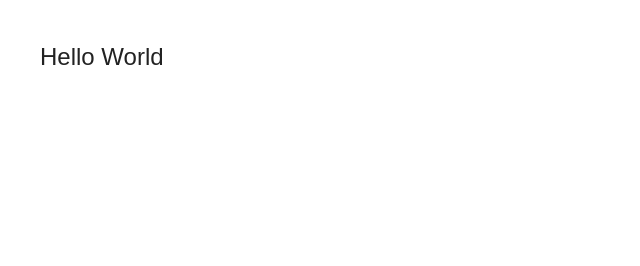
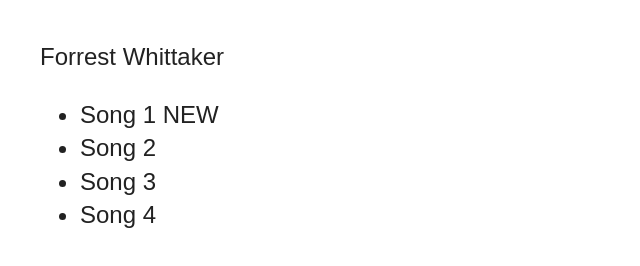
Before and after one commit to JacobLayton/backbone-udemy, a plain HTML site: page index.html in a window 1280 px wide. Shown: the whole page, without its empty margins (0-640 px from the left). Drawn offline with Linux system fonts and the light colour scheme.

Commit message:
Collection views being rendered to the screen

```diff
--- a/index.html
+++ b/index.html
@@ -14,7 +14,8 @@
     <script src="js/lib/modernizr-2.6.2.min.js"></script>
   </head>
   <body>
-    <div id="container"></div>
+    <div id="song"></div>
+    <ul id="songs"></ul>
     <script src="js/lib/jquery-min.js"></script>
     <script src="js/lib/underscore-min.js"></script>
     <script src="js/lib/backbone-min.js"></script>
--- a/js/main.js
+++ b/js/main.js
@@ -30,6 +30,7 @@ var Instrumental = Song.extend({
 // Instantiate new Song model called song
 var song = new Song({
   artist: "Borther Ali",
+  title: "Forrest Whittaker",
   publishYear: 2003,
 });
 
@@ -95,26 +96,55 @@ songs.each(function (song) {
 
 // ===================== VIEWS ====================== //
 
+// var SongView = Backbone.View.extend({
+//   tagName: "span", // Changes element type
+
+//   className: "song", // adds classname
+
+//   id: "1234", // Adds Id
+
+//   attributes: {
+//     "data-genre": "Jazz", // adds html5 data attributes
+//   },
+
+//   render: function () {
+//     this.$el.html("Hello World"); // this.$el is jquery object that conatins the views dom element
+//     // .html is a jquery method to display "hello world" on the view
+//     return this; // returns a reference to the view, this helps chain method calls
+//   },
+// });
+
+// var songView = new SongView(); // When instantiating the view, specify which dom element it's attached to
+// // songView.render();  // The render method is chained into the line below
+
+// $("#container").html(songView.render().$el); // jQuery slector to get the container element
+// // then using the html method to insert the view's dom element inside the conatiner
+
 var SongView = Backbone.View.extend({
-  tagName: "span", // Changes element type
-
-  className: "song", // adds classname
-
-  id: "1234", // Adds Id
-
-  attributes: {
-    "data-genre": "Jazz", // adds html5 data attributes
-  },
+  // model view
+  tagName: "li",
 
   render: function () {
-    this.$el.html("Hello World"); // this.$el is jquery object that conatins the views dom element
-    // .html is a jquery method to display "hello world" on the view
-    return this; // returns a reference to the view, this helps chain method calls
+    this.$el.html(this.model.get("title"));
+
+    return this;
   },
 });
 
-var songView = new SongView(); // When instantiating the view, specify which dom element it's attached to
-// songView.render();  // The render method is chained into the line below
+var songView = new SongView({ el: "#song", model: song });
+songView.render();
 
-$("#container").html(songView.render().$el); // jQuery slector to get the container element
-// then using the html method to insert the view's dom element inside the conatiner
+var SongsView = Backbone.View.extend({
+  // Collection view
+  render: function () {
+    var self = this; // context of this cahnges inside the callback function, so this line fixes the error
+
+    this.model.each(function (song) {
+      var colSongView = new SongView({ model: song });
+      self.$el.append(colSongView.render().$el);
+    });
+  },
+});
+
+var songsView = new SongsView({ el: "#songs", model: songs });
+songsView.render();
```
